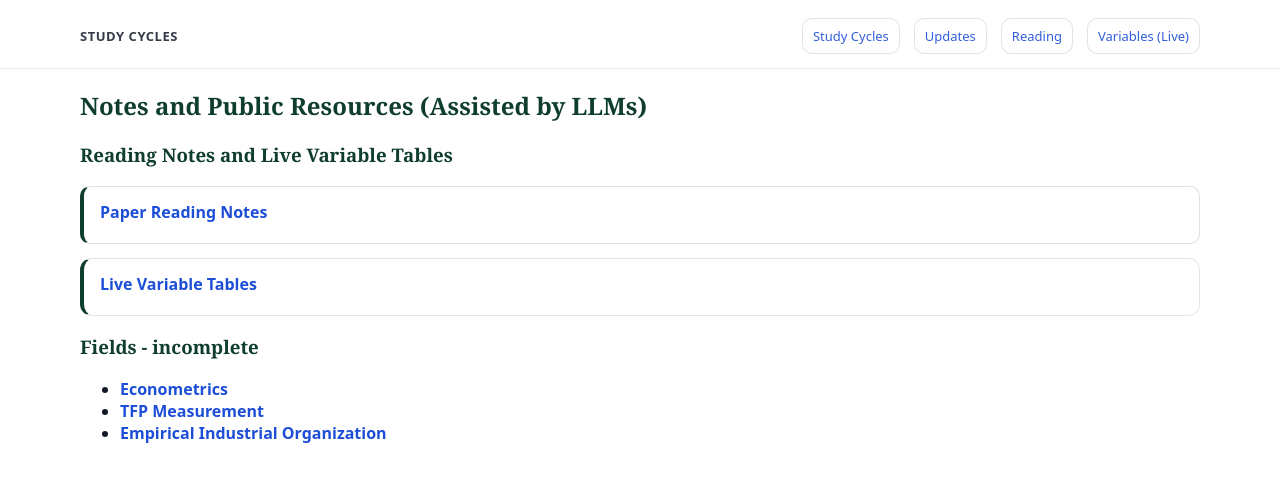
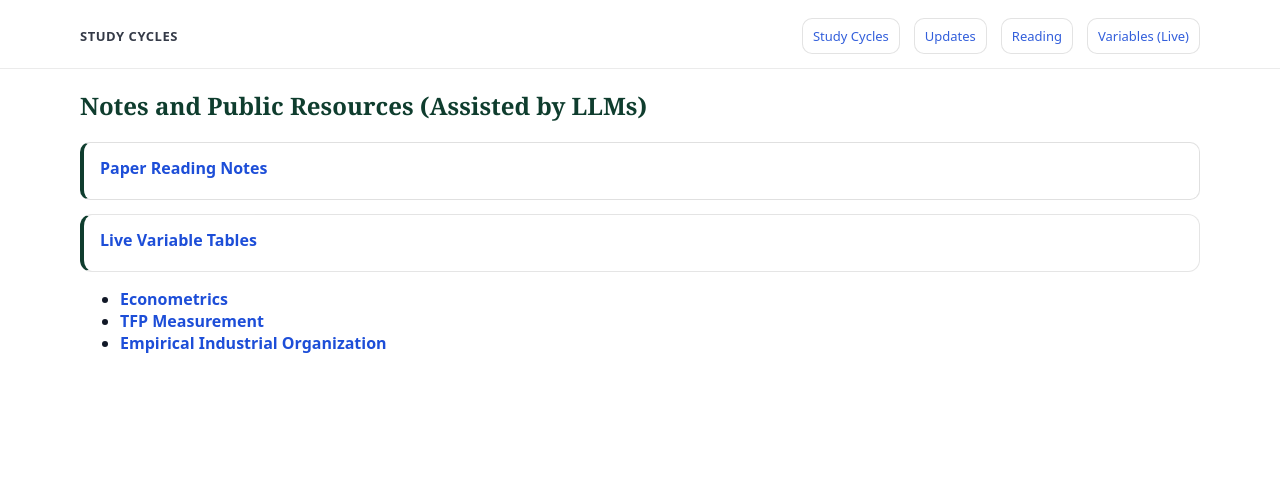
Before and after one commit to yaxinzn/study-archive, a Jekyll site: the page built from index.md, in a window 1280 px wide. Shown: the top 482 px of the page. Built offline with Jekyll 4.4.1, drawn with Linux system fonts in a browser that asks for light colours.

Commit message:
Clean up index.md by removing empty sections
Removed empty sections and cleaned up formatting.

```diff
--- a/index.md
+++ b/index.md
@@ -9,9 +9,6 @@ hide_name: true
 ---
 
 ## Notes and Public Resources (Assisted by LLMs)
-
-### Reading Notes and Live Variable Tables
-
 
 
 <div style="margin-top:14px; padding:14px 16px; border:1px solid rgba(0,0,0,.12); border-left:4px solid #0f3d2e; border-radius:10px; background:#fff;">
@@ -32,8 +29,6 @@ hide_name: true
   </div>
 </div>
 
-
-### Fields - incomplete
 - **[Econometrics](materials/econometrics/)**
 - **[TFP Measurement](materials/tfp-measurement/)**
 - **[Empirical Industrial Organization](materials/eio/)**
```
